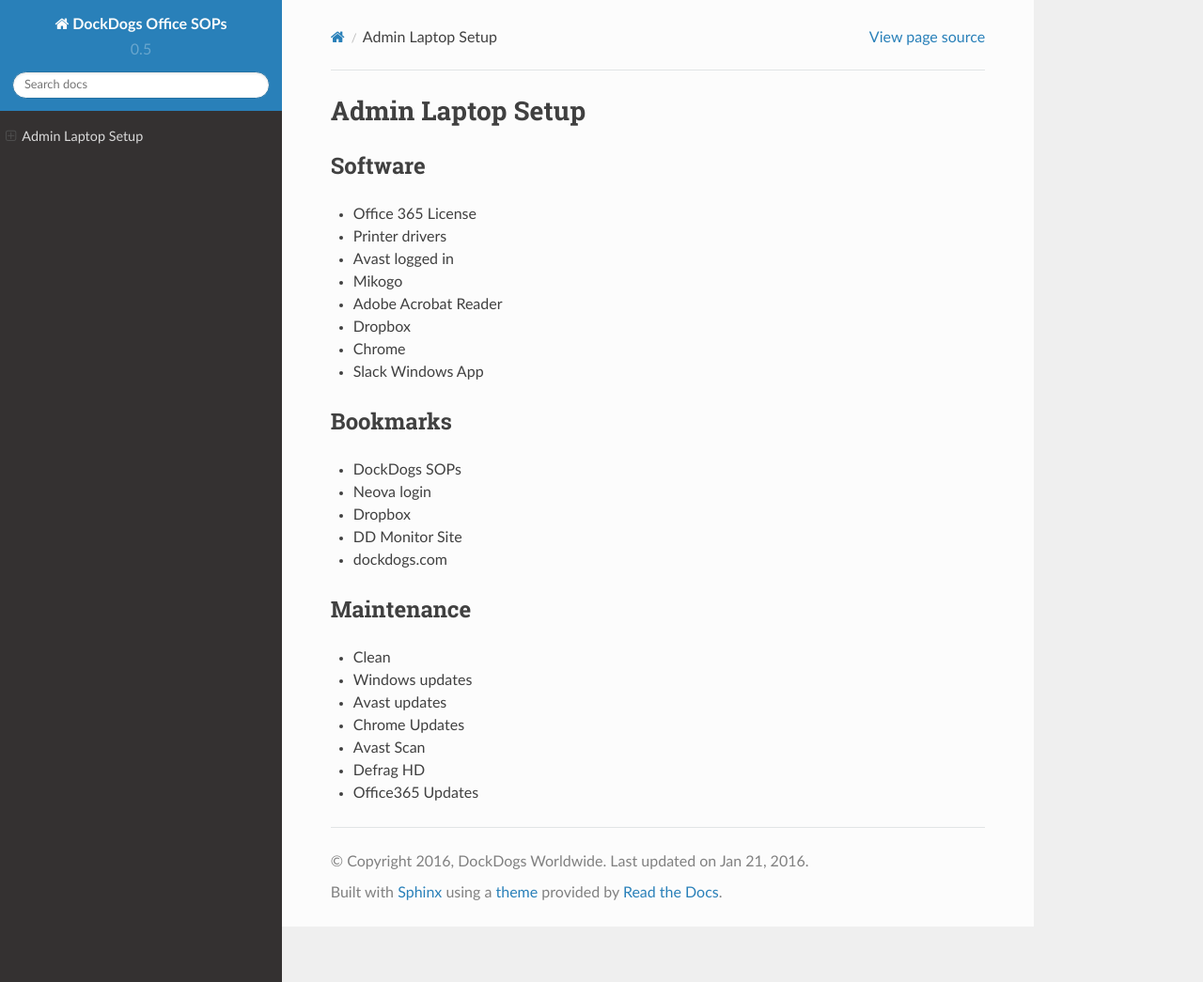
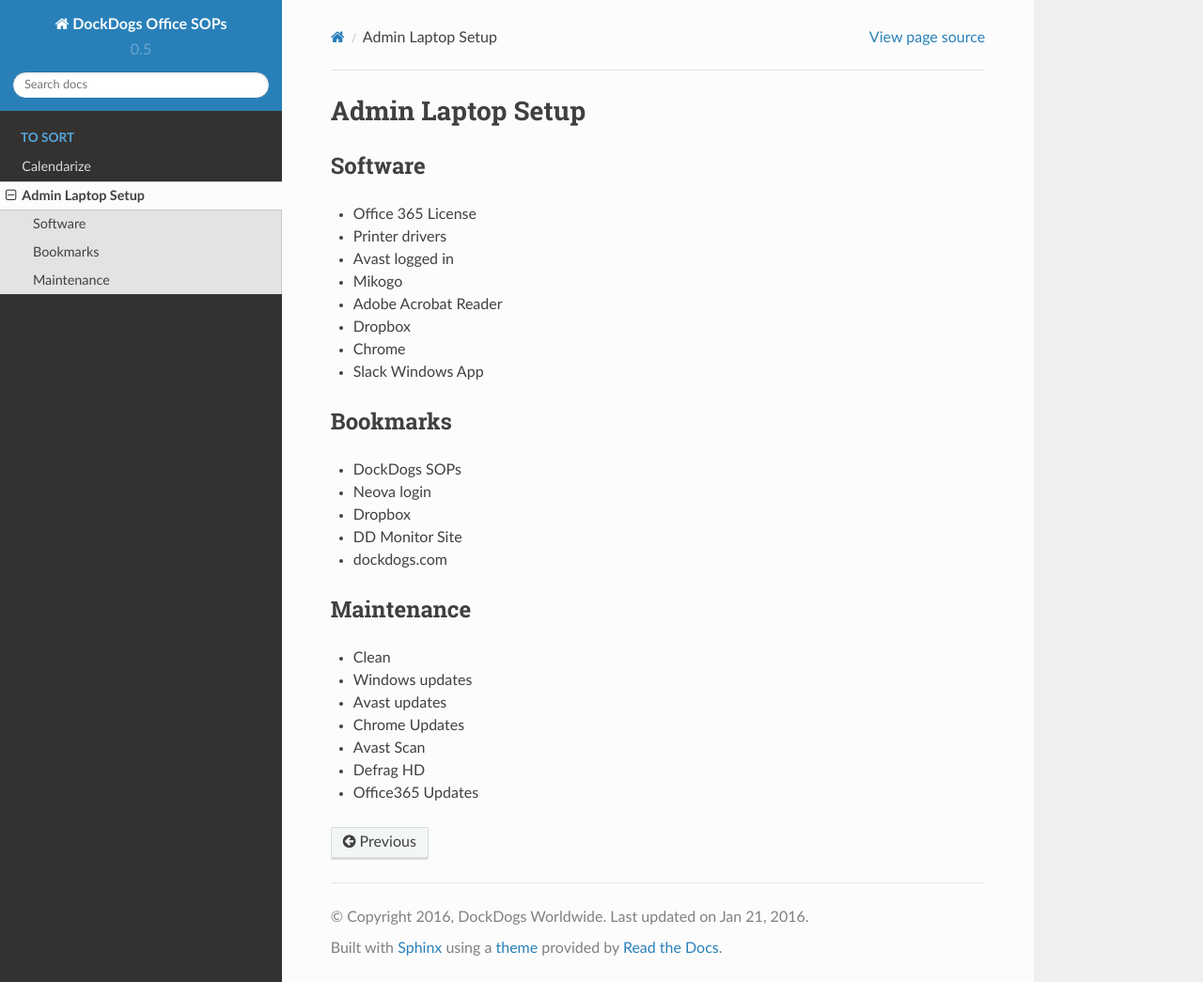
Before and after one commit to DockDogs/dockdogs-office-sops, a Sphinx documentation site: the page built from source/laptop-setup.rst, in a window 1280 px wide and 1045 px high. Shown: the whole window at 94% size. Built offline with Sphinx 7.4.7 and the Read the Docs theme 2.0.0, drawn with Linux system fonts in a browser that asks for light colours; pages that are not in the unit, such as notebooks, are missing from menus.

Commit message:
index edits

```diff
--- a/source/index.rst
+++ b/source/index.rst
@@ -12,7 +12,8 @@
    :maxdepth: 2
    :caption: To Sort
 
-   :glob:
+   calendarize
+   laptop-setup
 
 
 Indices and tables
```
